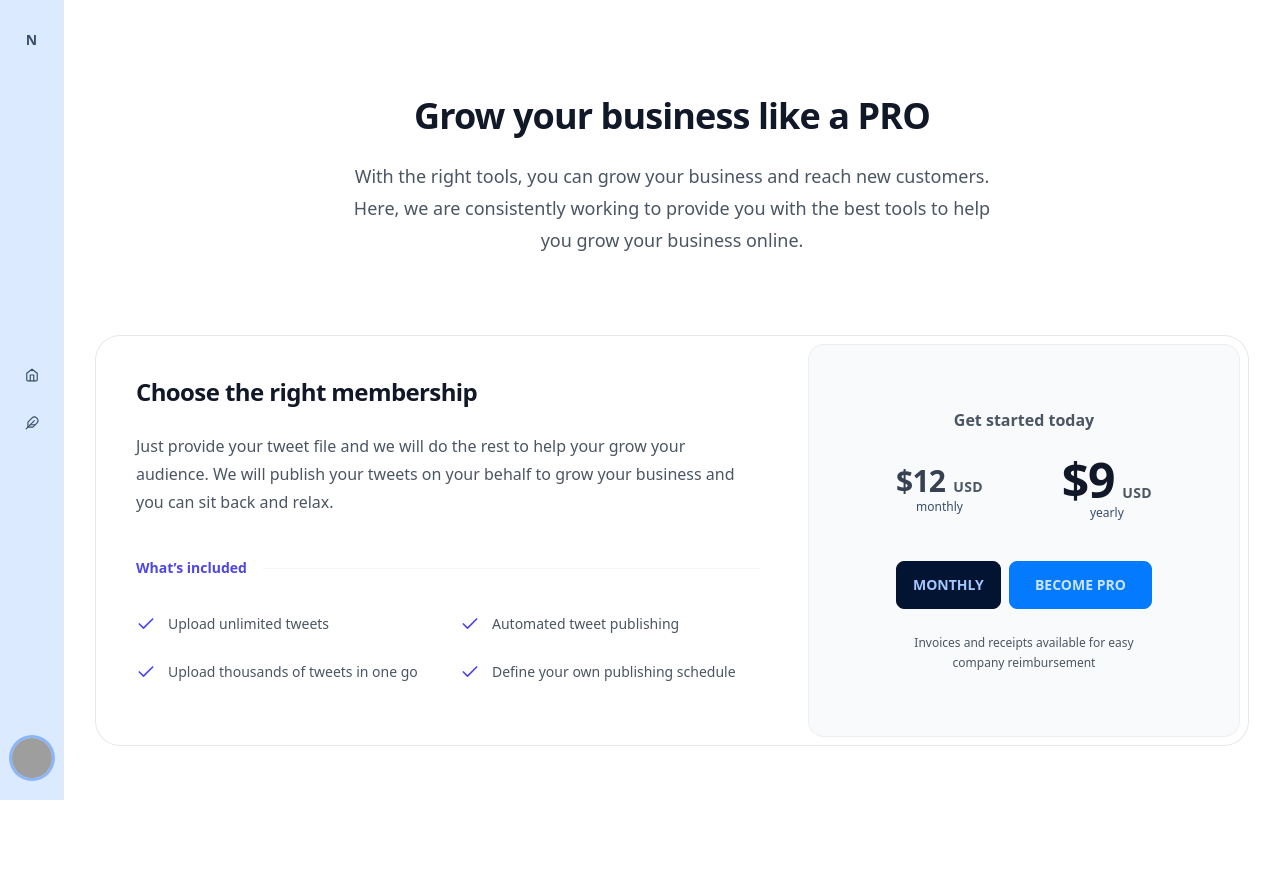
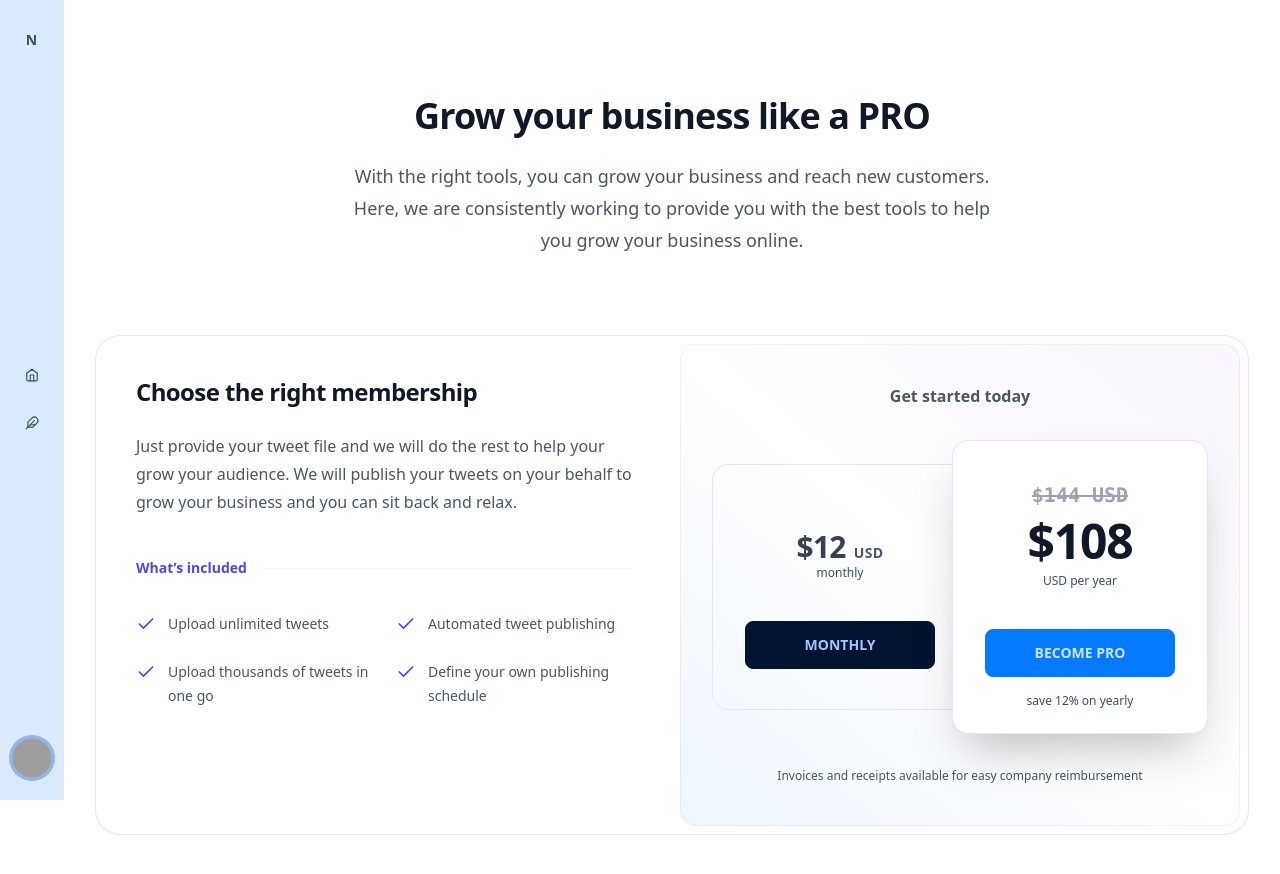
Before and after one commit to abheist/tweetcat-frontend, a Next.js app: page /subscribe in a window 1280 px wide. Shown: the top 874 px of the page. Before the commit the page ends 841 px from the top, so only its background shows below. Built offline with nearby package versions, Linux system fonts and the light colour scheme; grey boxes are pictures that could not be loaded.

Commit message:
🏷️ pricing page done - design improvement

```diff
--- a/src/components/productDisplay.tsx
+++ b/src/components/productDisplay.tsx
@@ -69,52 +69,57 @@ export const ProductDisplay = () => {
                                 ))}
                             </ul>
                         </div>
-                        <div className="-mt-2 p-2 lg:mt-0 lg:w-full lg:max-w-md lg:flex-shrink-0">
+                        <div className="-mt-2 p-2 lg:mt-0 lg:w-full lg:max-w-xl lg:flex-shrink-0">
                             <div
-                                className="rounded-2xl bg-gray-50 py-10 text-center ring-1 ring-inset ring-gray-900/5 lg:flex lg:flex-col lg:justify-center lg:py-16">
-                                <div className="mx-auto max-w-xs px-8">
+                                className={`rounded-2xl bg-gradient-to-bl from-purple-50 via-white to-blue-50  py-10 text-center ring-1 ring-inset ring-gray-900/5
+                                            lg:flex lg:flex-col lg:justify-center lg:py-10`}>
+                                <div className="mx-auto w-full px-8 space-y-8">
                                     <p className="text-base font-semibold text-gray-600">
                                         Get started today
                                     </p>
-                                    <div className={`flex justify-between items-center`}>
-                                        <div>
+                                    <div className={`flex justify-between items-center mt-4`}>
+                                        <div className={`border py-10 px-8 flex-1 -mr-4 rounded-2xl`}>
                                             <p className="mt-6 flex items-baseline justify-center gap-x-2">
-                                            <span className="text-3xl font-bold tracking-tight text-gray-700">
+                                                <div className="text-3xl font-bold tracking-tight text-gray-700">
                                                     $12
-                                            </span>
-                                                <span
+                                                </div>
+                                                <div
                                                     className="text-sm font-semibold leading-6 tracking-wide text-gray-600">
                                                     USD
-                                            </span>
+                                                </div>
                                             </p>
                                             <p className={`text-xs`}>monthly</p>
-                                        </div>
-                                        <div>
-                                            <p className="mt-6 flex items-baseline justify-center gap-x-2">
-                                            <span className="text-5xl font-bold tracking-tight text-gray-900">
-                                                $9
-                                            </span>
-                                                <span
-                                                    className="text-sm font-semibold leading-6 tracking-wide text-gray-600">
-                                                USD
-                                            </span>
-                                            </p>
-                                            <p className={`text-xs`}>yearly</p>
-                                        </div>
-                                    </div>
-                                    <div className={`flex gap-x-2 mt-10`}>
+                                            <div className={`mt-10`}>
                                                 <button
-                                            className="btn btn-md"
+                                                    className="btn btn-md btn-block"
                                                     onClick={() => handleClick('nap_app_monthly')}
                                                 >
                                                     Monthly
                                                 </button>
+                                            </div>
+                                        </div>
+                                        <div
+                                            className={`border pt-10 pb-6 px-8 flex-1 z-10 shadow-2xl rounded-2xl bg-white`}>
+                                            <div
+                                                className="text-xl font-mono line-through font-bold text-gray-400">
+                                                $144 USD
+                                            </div>
+                                            <p className="mt-2 flex items-baseline justify-center gap-x-2">
+                                                <div className="text-5xl font-bold tracking-tight text-gray-900">
+                                                    $108
+                                                </div>
+                                            </p>
+                                            <p className={`text-xs mt-2`}>USD per year</p>
+                                            <div className={`mt-10`}>
                                                 <button
-                                            className="btn btn-md flex-1 btn-primary"
+                                                    className="btn btn-md flex-1 btn-primary btn-block"
                                                     onClick={() => handleClick('nap_app_yearly')}
                                                 >
                                                     Become Pro
                                                 </button>
+                                                <div className={`text-xs mt-4`}>save 12% on yearly</div>
+                                            </div>
+                                        </div>
                                     </div>
                                     <p className="mt-6 text-xs leading-5 text-gray-600">
                                         Invoices and receipts available for easy company reimbursement
```
Lines whose indentation alone changed are shown as unchanged.
